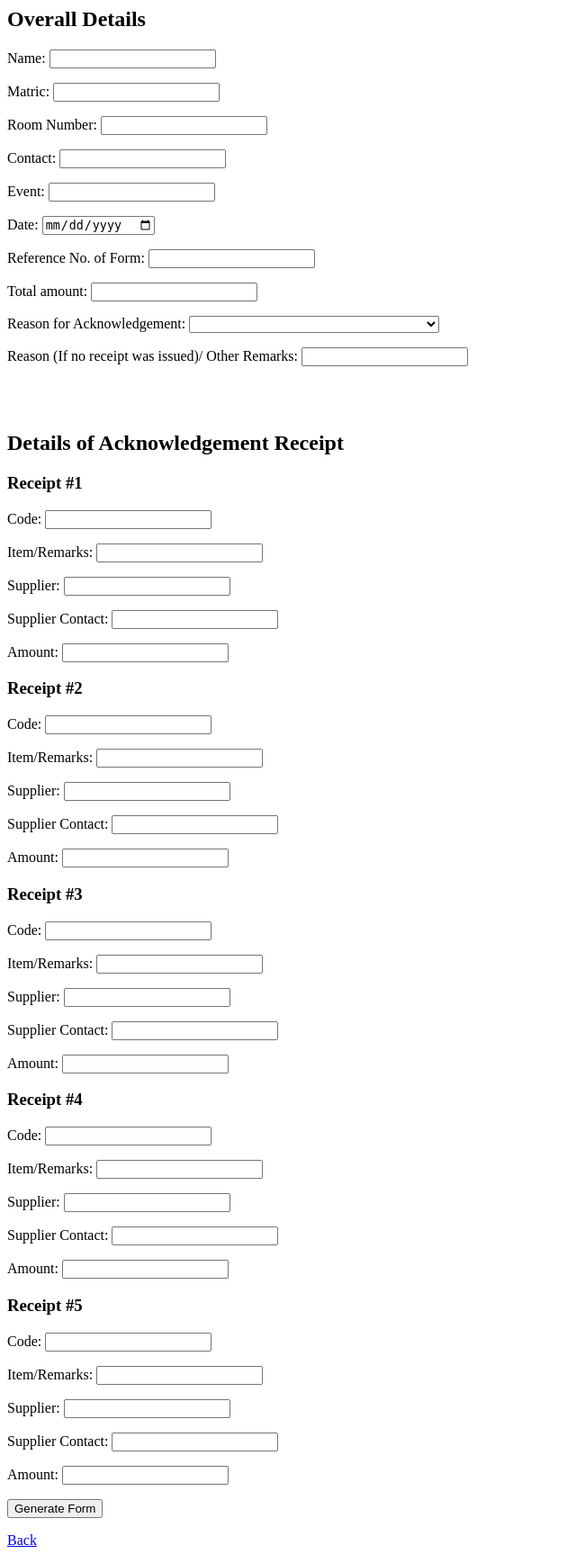
After one commit to eusoff-hackers/eusoff_finance, a Flask app: page /receipt_acknowledgement in a window 1280 px wide. The commit adds this page. Shown: the whole page at 90% size, without its empty margins (0-640 px from the left). Run offline with Flask 2, Linux system fonts and the light colour scheme.

Commit message:
Updated routes and FormA

```diff
--- a/app.py
+++ b/app.py
@@ -13,15 +13,42 @@ def basic_info():
 # incomplete: Auto-generate Ref number (eg: SMC2021-number > [COMM][AY]-[NUM][T/C/E])
 @app.route('/claims', methods = ['POST', 'GET'])
 def claims():
-    # print(request.form)
+    print(request.form)
     dict.update(request.form)
     if request.method == 'POST':
         return render_template('claims.html')
 
+@app.route('/receipt_acknowledgement', methods = ['POST', 'GET'])
+def formA_input():
+    # print(request.form)
+    dict.update(request.form)
+    return render_template('formA_input.html')
+
 # incomplete!
-@app.route('/formA')
+@app.route('/formA', methods = ['POST', 'GET'])
 def formA():
-    return render_template('formA.html')
+    dict.update(request.form)
+    print(dict)
+    datetimeobject = datetime.datetime.strptime(dict["date"], '%Y-%m-%d')
+    date = datetimeobject.strftime('%d/%m/%Y')
+
+    if dict["reasonack"] == "not_issued":
+        reasonack = "NO RECEIPT WAS ISSUED"
+    elif dict["reasonack"] == "lack_info":
+        reasonack = "ORIGINAL RECEIPT LACK INFORMATION ON SUPPLIER"
+    elif dict["reasonack"] == "damage":
+        reasonack = "RECEIPT DAMANGED BEYOND SALVAGE"
+    else:
+        reasonack = "ORIGINAL RECEIPT LACK INFORMATION ON SUPPLIER/RECEIPT DAMANGED BEYOND SALVAGE/NO RECEIPT WAS ISSUED"
+
+    if dict["remarks"] == "":
+        remarks = "___"
+        print(remarks)
+        print('got it')
+    else:
+        remarks = dict["remarks"]
+
+    return render_template('formA.html', date= date, input_dict= dict, reasonack= reasonack, remarks= remarks)
 
 # incomplete!
 @app.route('/formA1')
@@ -47,9 +74,9 @@ def formB():
     datetimeobject = datetime.datetime.strptime(old_date, '%Y-%m-%d')
     date = datetimeobject.strftime('%d/%m/%Y')
 
-    # print(dict)
+    print(dict)
     if request.method == 'POST':
-        return render_template('form.html', name = name, matric = matric, contact = contact, event = event, ref = ref, date = date)
+        return render_template('formB.html', name = name, matric = matric, contact = contact, event = event, ref = ref, date = date)
 
 # incomplete!
 @app.route('/formC')
--- a/templates/basic_info.html
+++ b/templates/basic_info.html
@@ -3,6 +3,7 @@
       <form action = "http://localhost:5000/claims " method = "post">
          <p>Name: <input type = "text" name = "name" /></p>
          <p>Matric: <input type = "text" name = "matric" /></p>
+         <p>Room Number: <input type = "text" name = "roomnum" /></p>
          <p>Contact: <input type = "text" name = "contact" /></p>
          <p>Event: <input type = "text" name = "event" /></p>
          <!-- insert prompts for ref number input -->
--- a/templates/claims.html
+++ b/templates/claims.html
@@ -1,7 +1,7 @@
 <!-- 1. Putting all 10 claim deets 2. Creating according to count -->
 <html>
    <body>
-      <form action = "http://localhost:5000/form " method = "post">
+      <form action = "http://localhost:5000/formB " method = "post">
         <h2>Receipt #1</h2>
         <p>Receipt Number: <input type = "text" name = "receipt1" /></p>
          <p>Description of Expenses: <input type = "text" name = "description1" /></p>
--- /dev/null
+++ b/templates/formA_input.html
@@ -0,0 +1,69 @@
+<!-- 1. Putting all 10 claim deets 2. Creating according to count -->
+<html>
+   <body>
+      <form action = "http://localhost:5000/formA " method = "post">
+        <h2>Overall Details</h2>
+        <!-- can be linked from basic info -->
+        <p>Name: <input type = "text" name = "name" /></p>
+        <p>Matric: <input type = "text" name = "matric" /></p>
+        <p>Room Number: <input type = "text" name = "roomnum" /></p>
+        <p>Contact: <input type = "text" name = "contact" /></p>
+        <p>Event: <input type = "text" name = "event" /></p>
+        <p>Date: <input type = "date" name = "date" /></p>
+        <!-- can be linked from basic info -->
+        <p>Reference No. of Form: <input type = "text" name = "refnum" /></p>
+         <p>Total amount: <input type = "number" name = "totalamt" step=".01"/></p>
+         <label for="type">Reason for Acknowledgement:</label>
+            <select id="type" name="reasonack">
+            <option value="blank"></option>
+            <option value="lack_info">Original receipt lack information on supplier</option>
+            <option value="damage">Receipt damaged beyond salvage</option>
+            <option value="not_issued">No receipt was issued</option>
+            </select>
+         <p>Reason (If no receipt was issued)/ Other Remarks: <input type = 'text' name = 'remarks'/></p>
+            <br>
+            <br>
+
+        <h2>Details of Acknowledgement Receipt</h2>
+        <h3>Receipt #1</h3>
+        <p>Code: <input type = "text" name = "code1" /></p>
+         <p>Item/Remarks: <input type = "text" name = "item1" /></p>
+         <p>Supplier: <input type = "text" name = "supname1" /></p>
+         <p>Supplier Contact: <input type = "text" name = "supcontact1" /></p>
+         <p>Amount: <input type = "number" name = "amount1" step=".01"/></p>
+
+        <h3>Receipt #2</h3>
+         <p>Code: <input type = "text" name = "code2" /></p>
+          <p>Item/Remarks: <input type = "text" name = "item2" /></p>
+          <p>Supplier: <input type = "text" name = "supname2" /></p>
+          <p>Supplier Contact: <input type = "text" name = "supcontact2" /></p>
+          <p>Amount: <input type = "number" name = "amount2" step=".01"/></p>
+
+        <h3>Receipt #3</h3>
+          <p>Code: <input type = "text" name = "code3" /></p>
+           <p>Item/Remarks: <input type = "text" name = "item3" /></p>
+           <p>Supplier: <input type = "text" name = "supname3" /></p>
+           <p>Supplier Contact: <input type = "text" name = "supcontact3" /></p>
+           <p>Amount: <input type = "number" name = "amount3" step=".01"/></p>
+
+        <h3>Receipt #4</h3>
+           <p>Code: <input type = "text" name = "code4" /></p>
+            <p>Item/Remarks: <input type = "text" name = "item4" /></p>
+            <p>Supplier: <input type = "text" name = "supname4" /></p>
+            <p>Supplier Contact: <input type = "text" name = "supcontact4" /></p>
+            <p>Amount: <input type = "number" name = "amount4" step=".01"/></p>
+
+        <h3>Receipt #5</h3>
+            <p>Code: <input type = "text" name = "code5" /></p>
+             <p>Item/Remarks: <input type = "text" name = "item5" /></p>
+             <p>Supplier: <input type = "text" name = "supname5" /></p>
+             <p>Supplier Contact: <input type = "text" name = "supcontact5" /></p>
+             <p>Amount: <input type = "number" name = "amount5" step=".01"/></p>
+
+
+        <p><input type = "submit" value = "Generate Form" /></p>
+        <a href="/"> Back </a>
+
+      </form>
+   </body>
+</html>
```
Also changed, not shown: templates/formA.html (+35 -35 lines).
